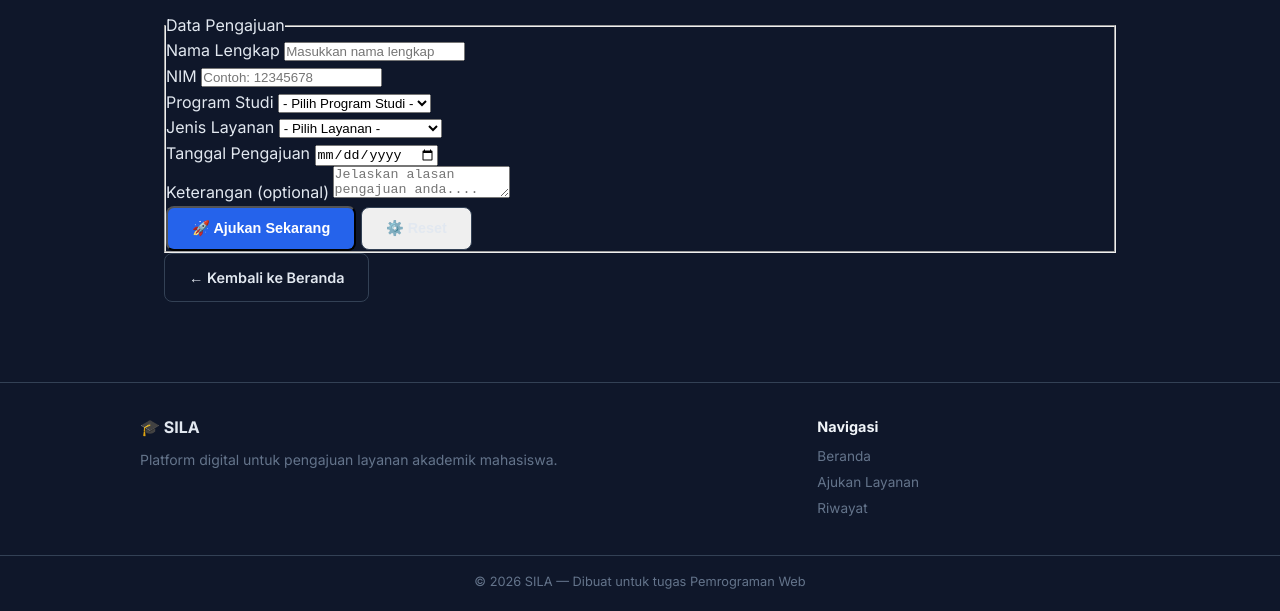
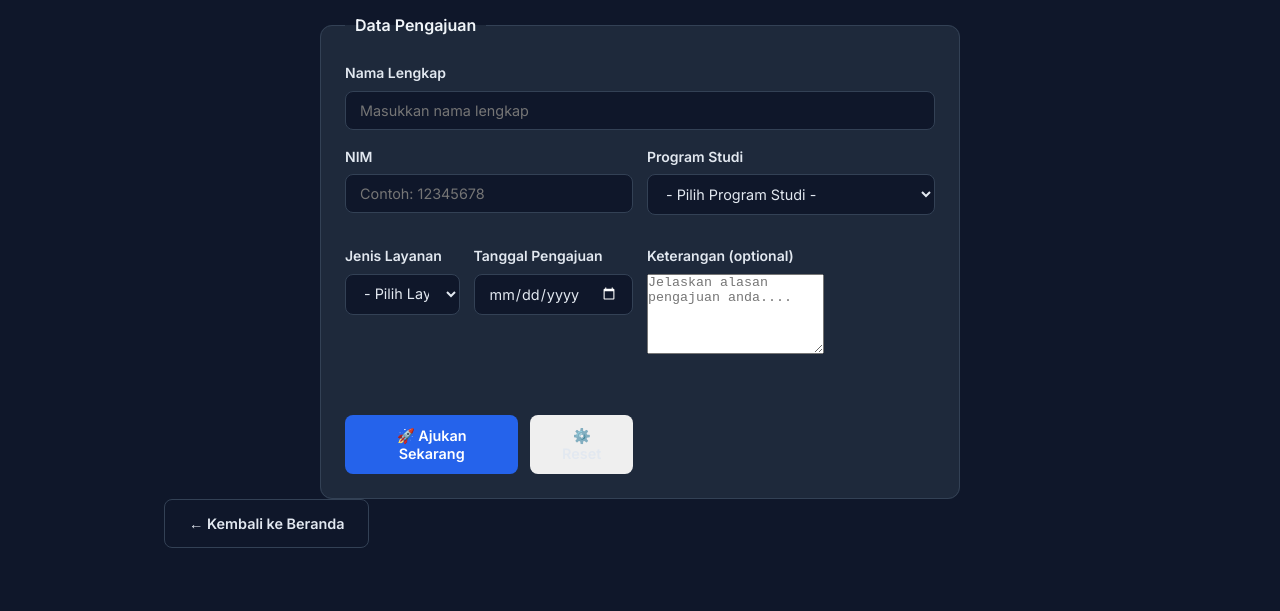
Before and after one commit to vellicia-cia/sila-web, a plain HTML site: page layanan.html in a window 1280 px wide. Shown: the part 189-800 px from the top of the page. Drawn offline with Linux system fonts and the light colour scheme.

Commit message:
edit style

```diff
--- a/css/style.css
+++ b/css/style.css
@@ -556,3 +556,94 @@ nav a.active {
 .hero {
   animation: fadeIn 0.8s ease;
 }
+
+/* M10 FORMS */
+.form-card{
+  max-width: 640px;
+  /* Lebar maksimum form */
+  margin: 0 auto;
+  /* Tengah halaman */
+}
+
+fieldset{
+  border: 1px solid #334155;
+  border-radius: 12px;
+  padding: 24px;
+  background-color: #1e293b;
+}
+
+legend{
+  font-weight: 600;
+  font-size: 1.1 rem;
+  color: #f1f5f9;
+  padding: 0 10px;
+}
+
+.form-group{
+  margin-bottom: 16px;
+}
+
+.form-group label{
+  display: block;
+  /* Jadi full 1 baris */
+  font-size: 0.875rem;
+  font-weight: 600;
+  color: #e2e8f0;
+  margin-bottom: 6px;
+}
+
+/* Input, Select, Text Area */
+.form-group input,
+.form-group select,
+.form-group texarea {
+  width: 100%;
+  /* Lebar memenuhi kontainer */
+  padding: 10px 14px;
+  border: 1px solid #334155;
+  background-color: #0f172a;
+  color: #e2e8f0;
+  font-family: inherit;
+  border-radius: 8px;
+  font-size: 0.9rem;
+  outline: none;
+  transition: border color 0.3s;
+}
+
+input[type="date"]{
+  color-scheme: dark;
+}
+
+.form-row{
+  display: grid;
+  grid-template-columns: 1fr 1fr;
+  gap: 14px;
+}
+
+.form-group input:focus,
+.form-group select:focus,
+.form-group textarea:focus {
+  border-color: #2563eb;
+}
+
+.form-group textarea{
+  resize: vertical;
+  min-height: 80px;
+}
+
+/* Tombol */
+.form-actions{
+  display: flex;
+  gap: 12px;
+  margin-top: 24px;
+}
+
+.form-actions .btn{
+  cursor: pointer;
+  border: none;
+  font-family: inherit;
+}
+
+.form-ations .btn-outline{
+  border: 2px solid #334155;
+  background: none;
+}
```
